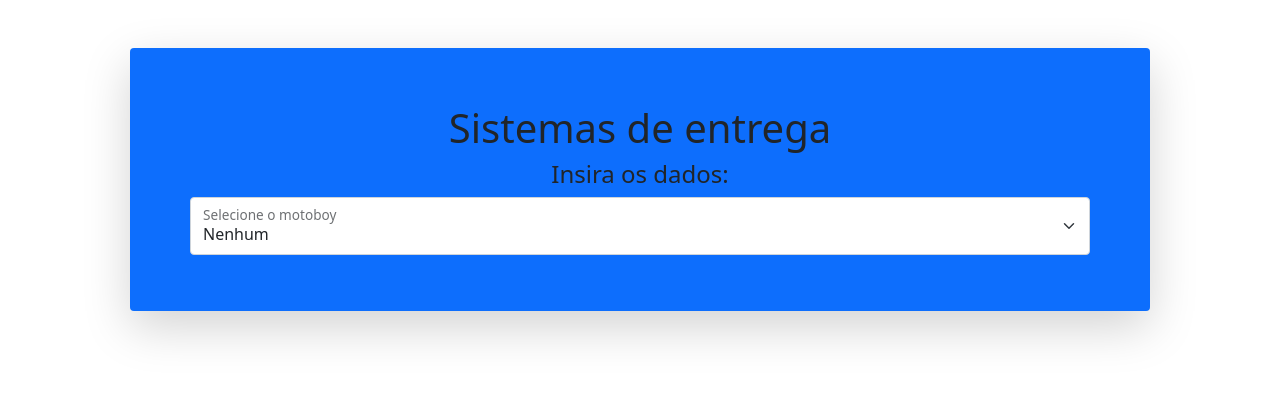
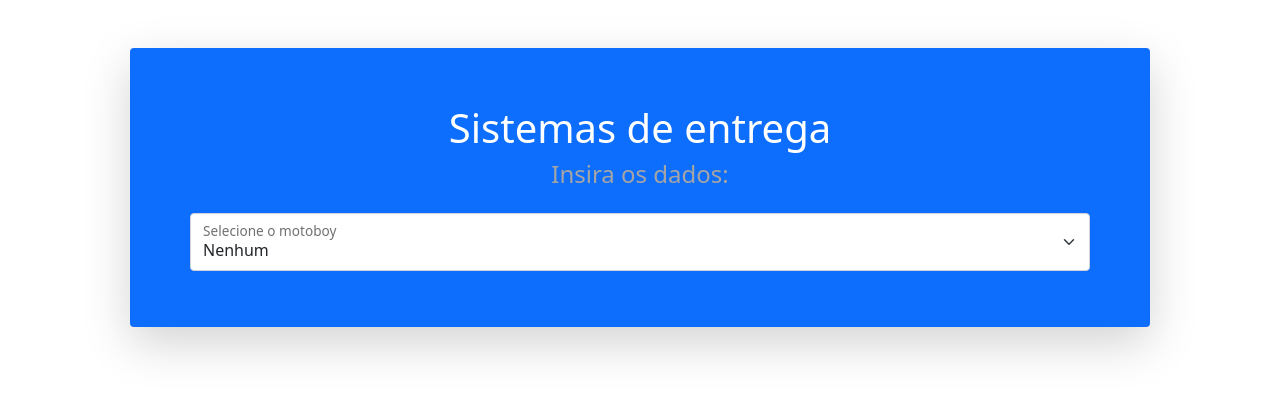
Before and after one commit to FelipePilz/teste-zax, a plain HTML site: page index.html in a window 1280 px wide. Drawn offline with nearby package versions, Linux system fonts and the light colour scheme.

Commit message:
Fixed path error

```diff
--- a/index.html
+++ b/index.html
@@ -16,10 +16,14 @@
     <body class="container">
         <main class="m-5 p-5 rounded bg-primary shadow-lg">
             <header>
-                <h1 class="text-center m-2">Sistemas de entrega</h1>
+                <h1 class="text-center m-2" style="color: white">
+                    Sistemas de entrega
+                </h1>
             </header>
             <section class="container">
-                <h4 class="text-center">Insira os dados:</h4>
+                <h4 class="text-center pb-3" style="color: rgb(165, 165, 165)">
+                    Insira os dados:
+                </h4>
                 <div class="form-floating">
                     <select
                         class="my-2 form-select"
@@ -70,7 +74,7 @@
                 </div>
                 <div class="text-center h4" id="resultado"></div>
             </section>
-            <script src="script.js"></script>
+            <script src="script/index.js"></script>
             <script
                 src="https://cdn.jsdelivr.net/npm/bootstrap@5.1.3/dist/js/bootstrap.bundle.min.js"
                 integrity="sha384-ka7Sk0Gln4gmtz2MlQnikT1wXgYsOg+OMhuP+IlRH9sENBO0LRn5q+8nbTov4+1p"
```
Also changed, not shown: script/index.js (renamed from script.js).
